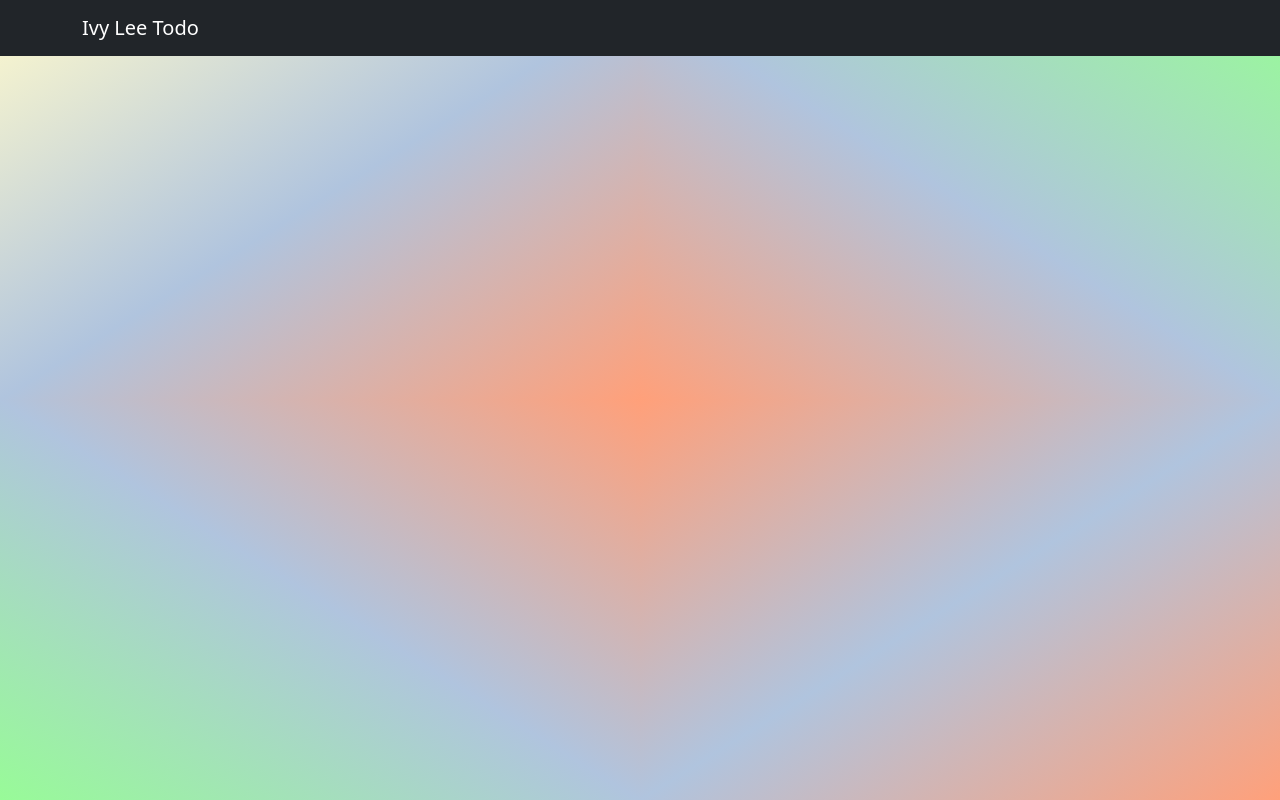
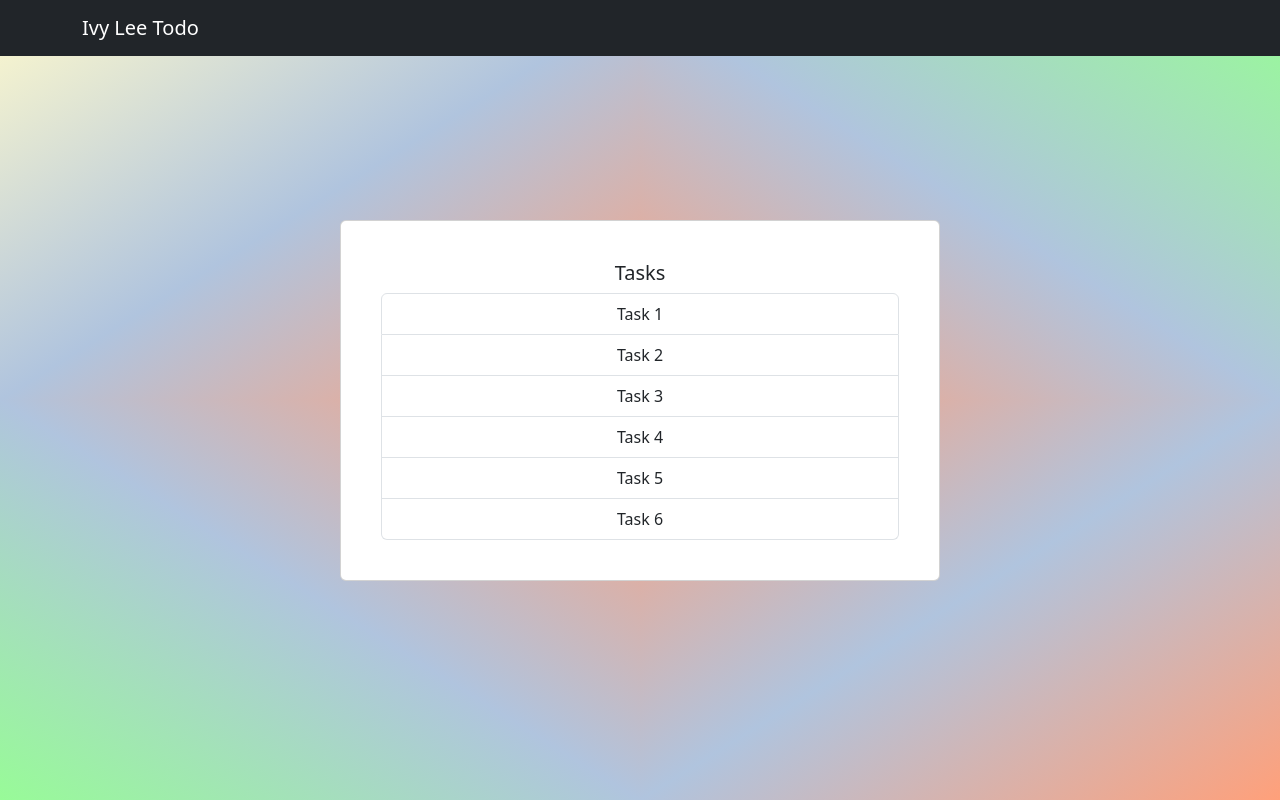
Before and after one commit to danxguerrero/ivy-lee-todo, a React (Vite) app in the folder frontend/: page / in a window 1280 px wide. Built offline with nearby package versions, Linux system fonts and the light colour scheme; no server answers.

Commit message:
Created TaskList and Task components. Made placeholder Card to start stlyling.

```diff
--- a/frontend/src/App.jsx
+++ b/frontend/src/App.jsx
@@ -1,6 +1,8 @@
 import { useEffect, useState } from 'react';
 import './App.css';
 import 'bootstrap/dist/css/bootstrap.min.css';
+
+import { TaskList} from "./components/TaskList";
 
 import Navbar from "react-bootstrap/Navbar";
 import Container from "react-bootstrap/Container";
@@ -29,6 +31,11 @@ const App = () => {
             <Navbar.Brand>Ivy Lee Todo</Navbar.Brand>
           </Container>
         </Navbar>
+
+        <TaskList
+          tasks={tasks}
+          setAreTasksVisible={setAreTasksVisible}
+        />
       </main>
     </>
   )
--- /dev/null
+++ b/frontend/src/components/Task.jsx
@@ -0,0 +1,5 @@
+
+
+export const Task =() => {
+    <h1>Task Name</h1>
+}
--- /dev/null
+++ b/frontend/src/components/TaskList.jsx
@@ -0,0 +1,26 @@
+import Card from "react-bootstrap/Card";
+import ListGroup from "react-bootstrap/ListGroup"
+
+
+export const TaskList = ({
+    tasks,
+    setAreTasksVisible
+}) => {
+    return (
+        <div style={{ display: 'flex', justifyContent: 'center', alignItems: 'center', height: '100vh' }}>
+            <Card className='p-4' style={{ width: '600px'}}>
+                <Card.Body>
+                    <Card.Title>Tasks</Card.Title>
+                    <ListGroup>
+                        <ListGroup.Item>Task 1</ListGroup.Item>
+                        <ListGroup.Item>Task 2</ListGroup.Item>
+                        <ListGroup.Item>Task 3</ListGroup.Item>
+                        <ListGroup.Item>Task 4</ListGroup.Item>
+                        <ListGroup.Item>Task 5</ListGroup.Item>
+                        <ListGroup.Item>Task 6</ListGroup.Item>
+                    </ListGroup>
+                </Card.Body>
+            </Card>
+        </div>
+    )
+}
```
